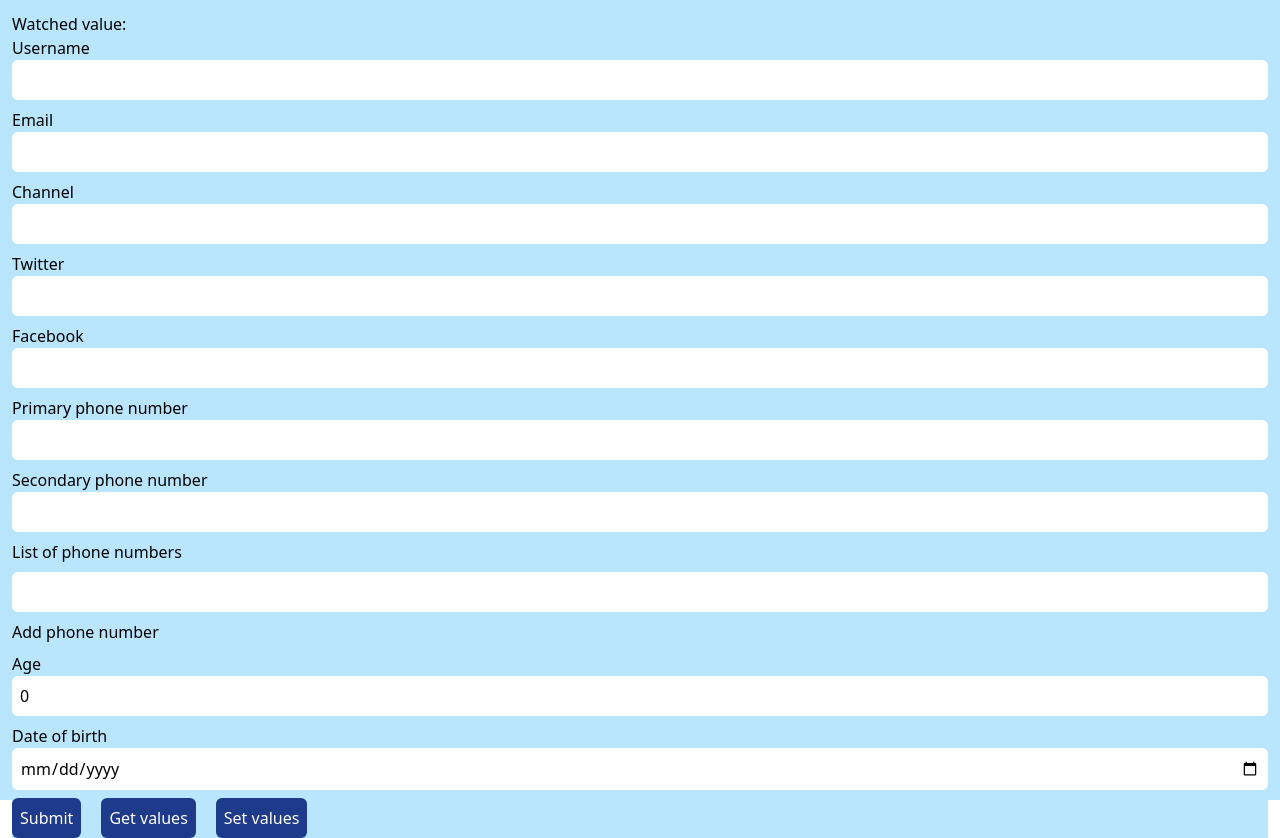
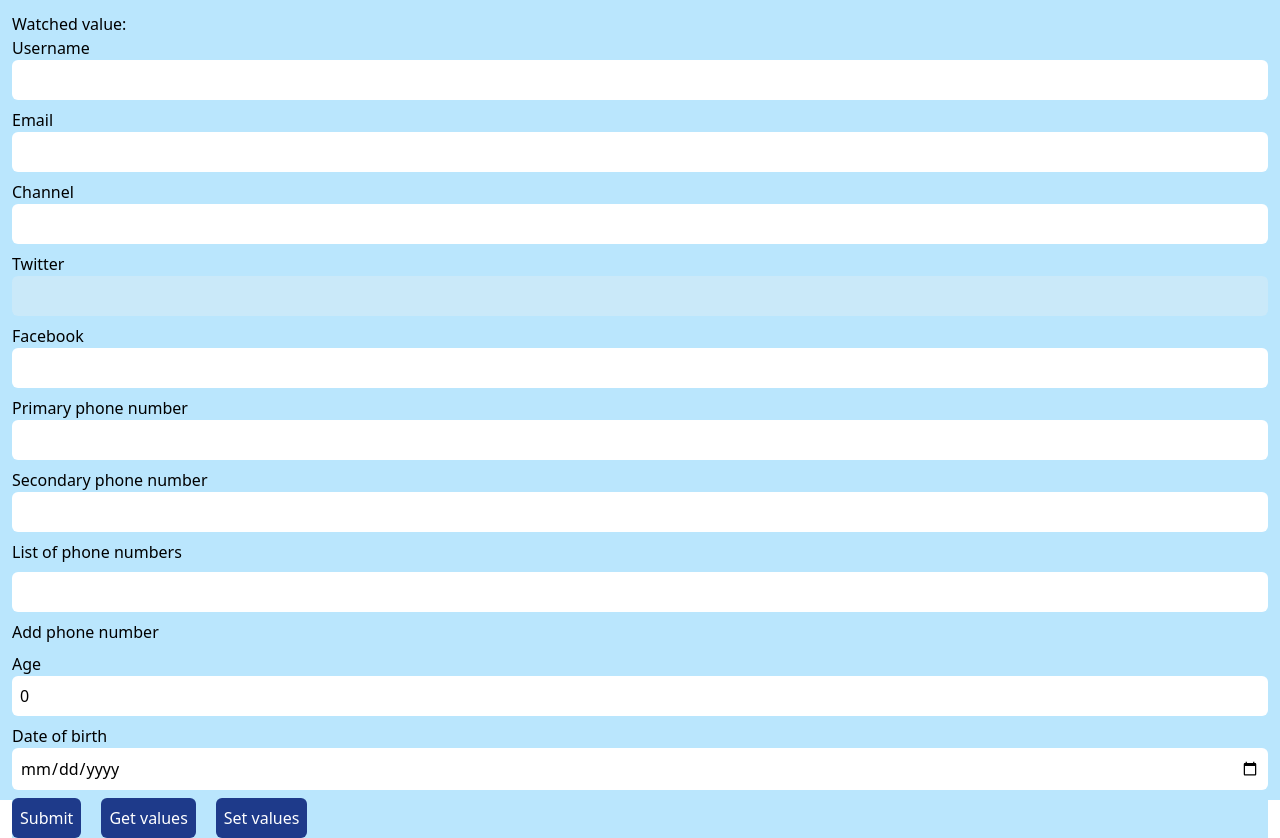
Before and after one commit to VatsalDave2102/react-hook-form-demo, a React (Vite) app: page / in a window 1280 px wide. Built offline with nearby package versions, Linux system fonts and the light colour scheme.

Commit message:
disabled twitter field conditionally

```diff
--- a/src/components/YouTubeForm.tsx
+++ b/src/components/YouTubeForm.tsx
@@ -145,6 +145,7 @@ const YouTubeForm = () => {
 						id="twitter"
 						{...register("social.twitter", {
 							required: "Twitter handler is required",
+							disabled: watch("channel") === "",
 						})}
 					/>
 					<p className="text-red-500">{errors.social?.twitter?.message}</p>
```
